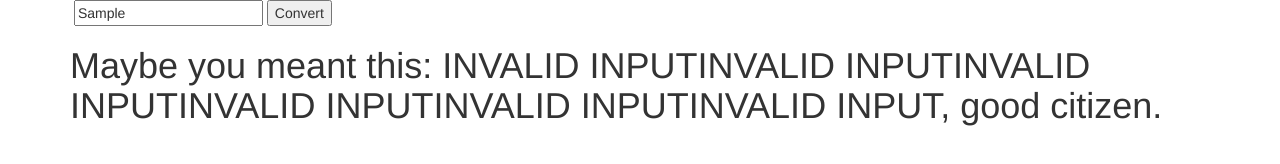
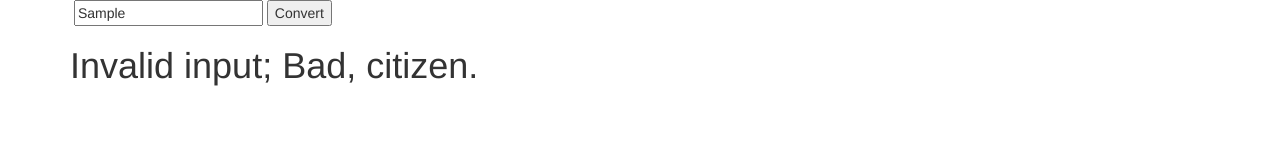
Before and after one commit to Sommersette/roman-numerals, a plain HTML site: page index.html in a window 1280 px wide. Both pictures are taken after typing "Sample" into the empty fields and a click on the button "Convert". Drawn offline with nearby package versions, Linux system fonts and the light colour scheme.

Commit message:
add code to exswure non-numerical inputs are invalid

```diff
--- a/js/scripts.js
+++ b/js/scripts.js
@@ -57,7 +57,7 @@ var processString = function(input, array){
 
 var validateInput = function(input){
   var valid = true;
-  if (input.search(/[^1-9]/)){
+  if (input.search(/[^1-9]/) === 0){
     valid = false;
   } else if(parseInt(input) > 3999 || parseInt(input) < 1){
     valid = false;
@@ -76,7 +76,7 @@ $(document).ready(function(){
       //recieve processed string, and append to DOM
       $("#roman-output").append("<h1> Maybe you meant this: "+processedNumeral+ ", good citizen. </h1>");
     } else {
-      $("roman-output").append("<h1>Invalid input; bad citizen.</h1>");
+      $("#roman-output").append("<h1>Invalid input; Bad, citizen.</h1>");
     }
   });
 });
```
Also changed, not shown: index.html (line endings or trailing spaces).
